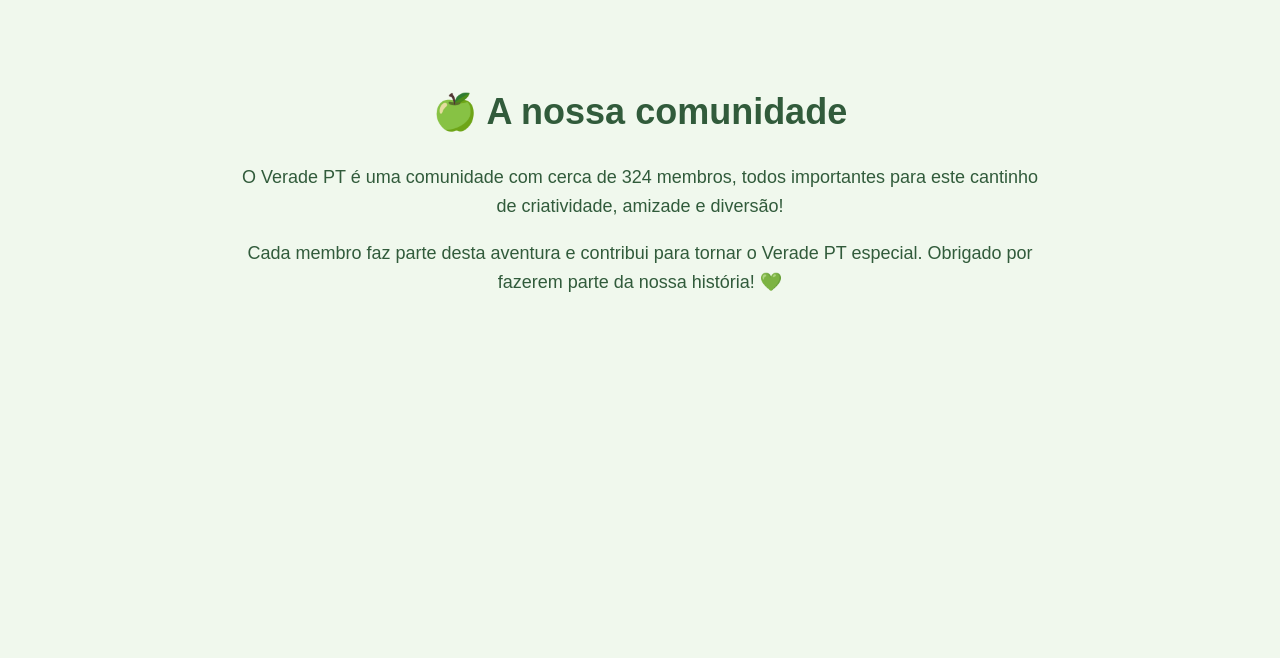
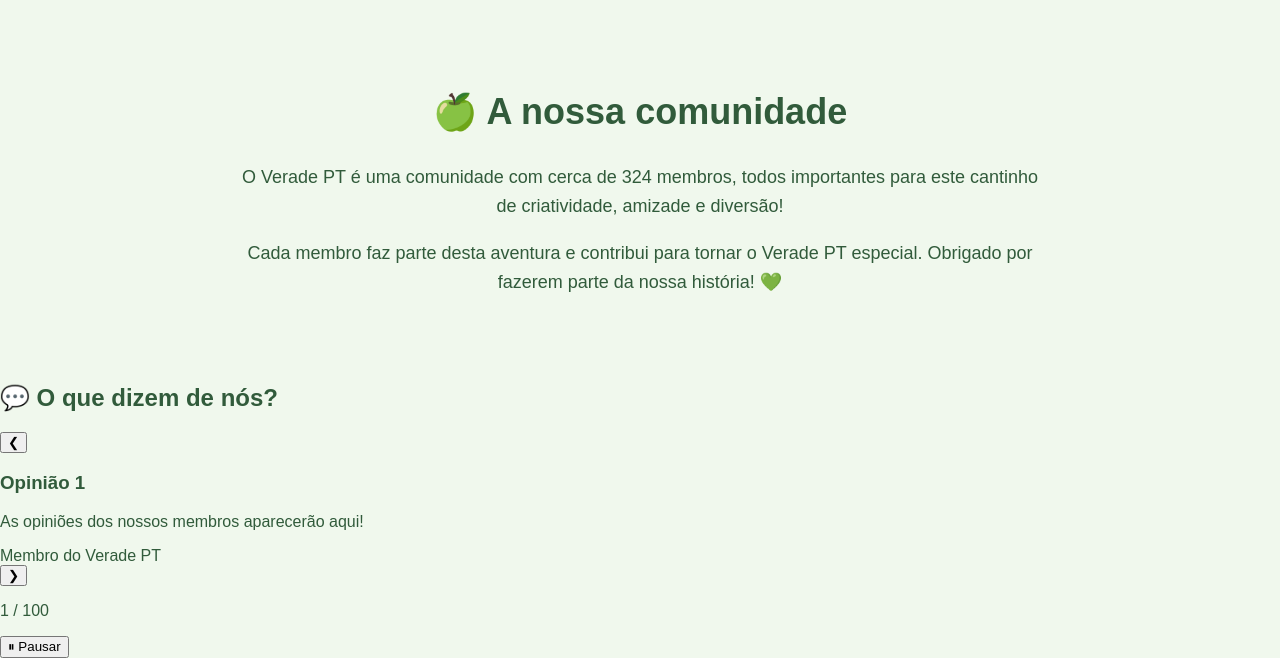
Before and after one commit to CarolGacha/verade-pt, a plain HTML site: page membros.html in a window 1280 px wide. Shown: the part 715-1373 px from the top of the page. Before the commit the page ends 1099 px from the top, so only its background shows below. Drawn offline with Linux system fonts and the light colour scheme.

Commit message:
Update membros.html

```diff
--- a/membros.html
+++ b/membros.html
@@ -67,3 +67,26 @@
         Obrigado por fazerem parte da nossa história! 💚
     </p>
 </section>
+
+
+<section class="opinions-section">
+    <h2>💬 O que dizem de nós?</h2>
+
+    <div class="opinions-carousel">
+        <button id="prevOpinion">❮</button>
+
+        <div class="opinion-card">
+            <h3 id="opinionNumber">Opinião 1</h3>
+            <p id="opinionText">
+                As opiniões dos nossos membros aparecerão aqui!
+            </p>
+            <span id="opinionAuthor">Membro do Verade PT</span>
+        </div>
+
+        <button id="nextOpinion">❯</button>
+    </div>
+
+    <p id="opinionCounter">1 / 100</p>
+
+    <button id="pauseOpinions">⏸ Pausar</button>
+</section>
```
